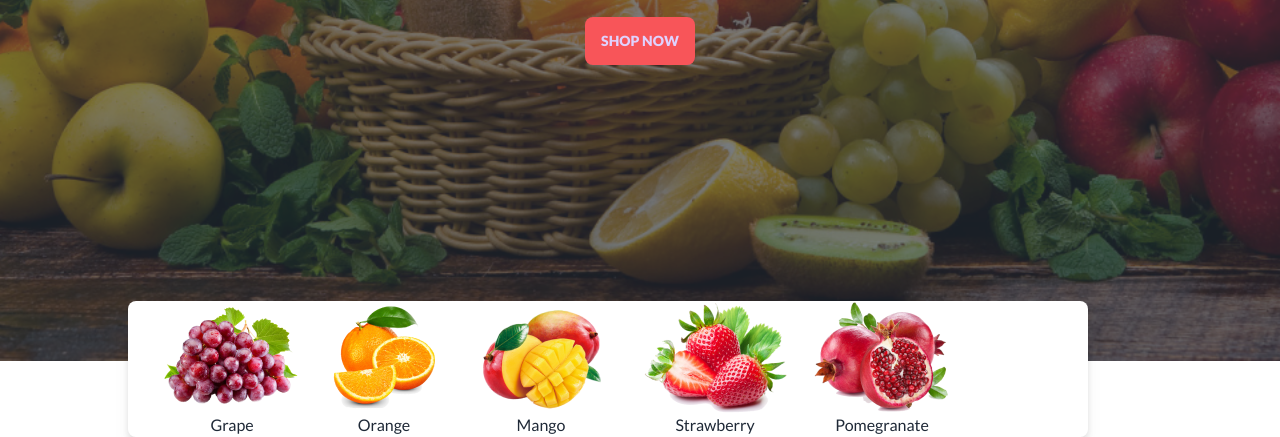
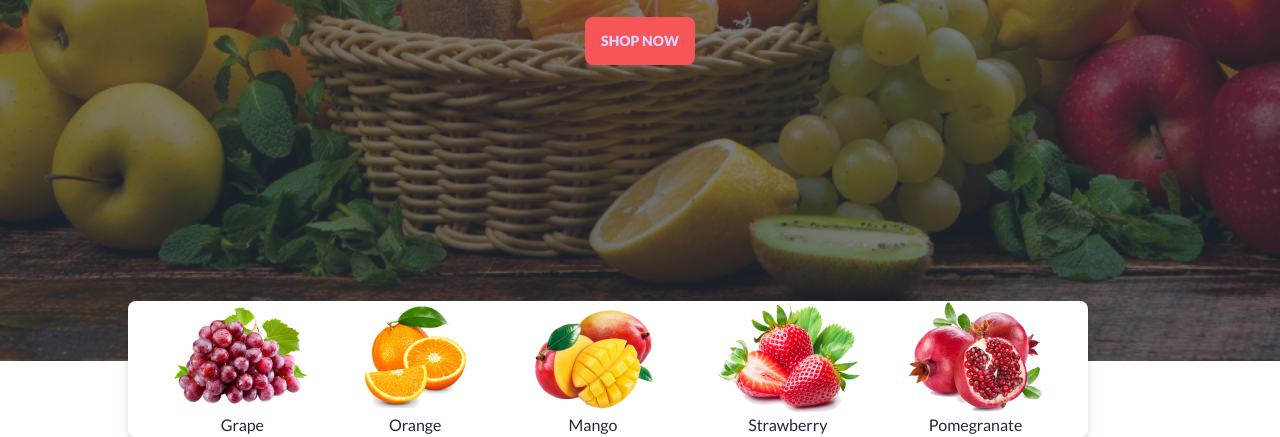
Before and after one commit to tsohan01/assignment-3, a plain HTML site: page index.html in a window 1280 px wide. Shown: the part 515-952 px from the top of the page. Drawn offline with nearby package versions, Linux system fonts and the light colour scheme.

Commit message:
done updated

```diff
--- a/index.html
+++ b/index.html
@@ -106,7 +106,8 @@
         </div>
 
       </div>
-      <div class="flex drop-shadow-lg bg-white text-center rounded-lg w-3/4 ml-32 px-8 gap-6 container">
+
+      <div class="flex drop-shadow-lg bg-white text-center rounded-lg w-3/4 ml-32 px-8 justify-around gap-6 container">
         <div>
           <img src="images/fruit1.png" alt="">
           <p>Grape</p>
```
